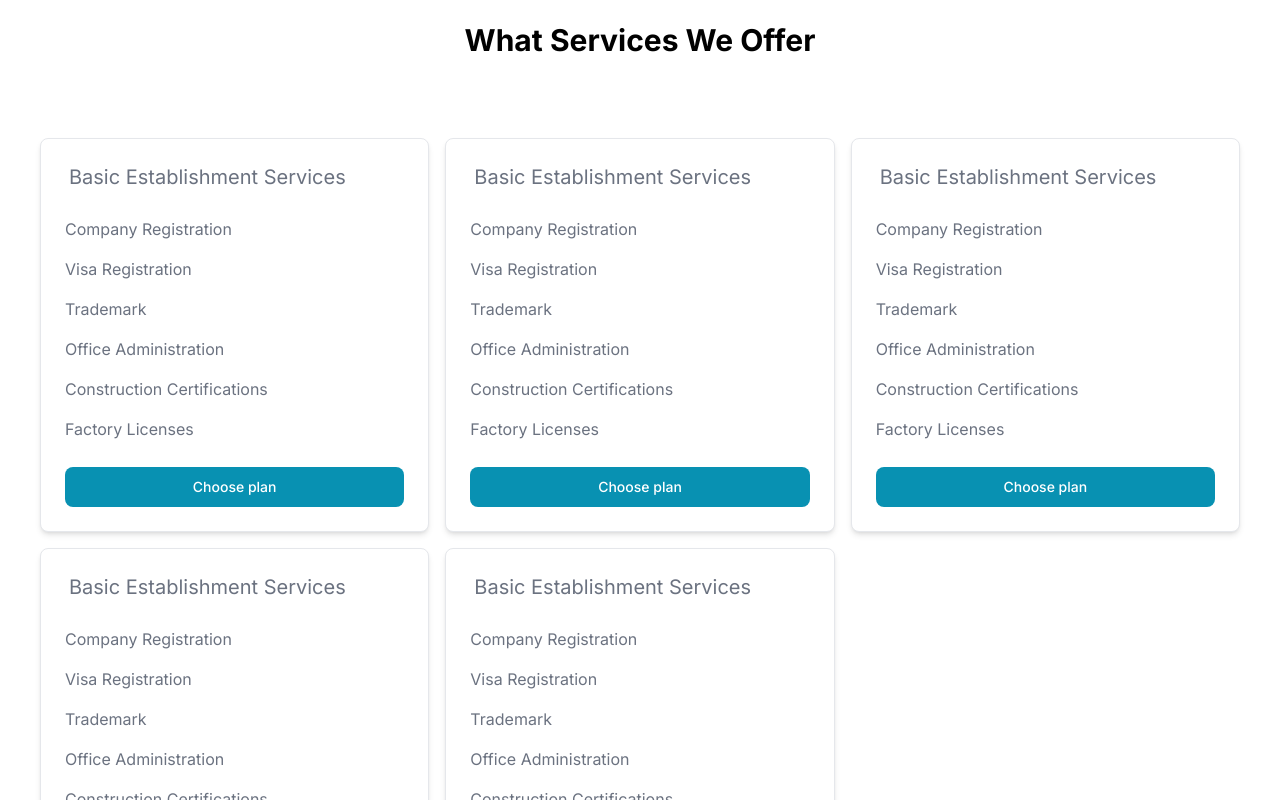
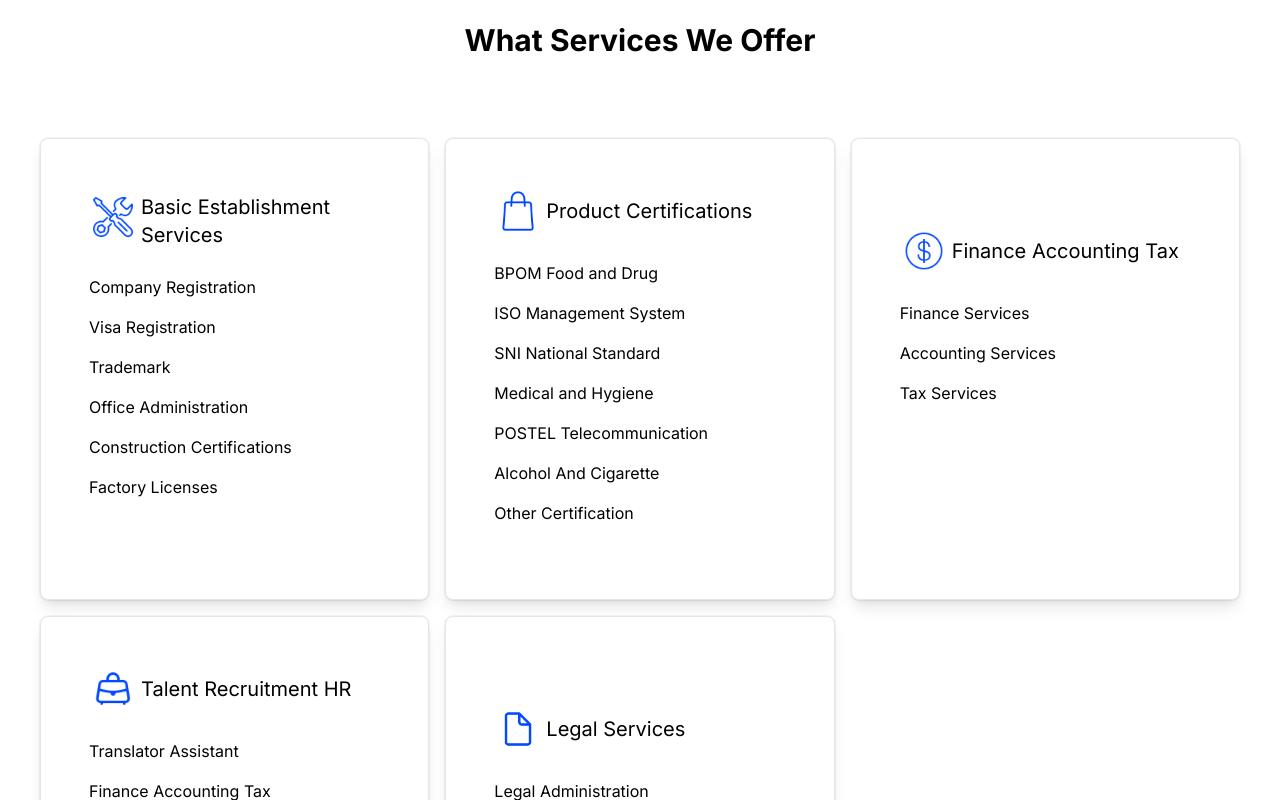
Before and after one commit to fikriymnn/tys-cons, a Next.js app: page / in a window 1280 px wide. Shown: the part 880-1680 px from the top of the page. Built offline with nearby package versions, Linux system fonts and the light colour scheme.

Commit message:
Update MainCard.jsx
update:
-update function
-update hover in card

```diff
--- a/src/components/MainCard.jsx
+++ b/src/components/MainCard.jsx
@@ -1,65 +1,68 @@
 'use client';
 import React from 'react'
 import { Card } from 'flowbite-react';
-function MainCard() {
+function MainCard({ icon, title, text1, text2, text3, text4, text5, text6, text7 }) {
      return (
-          <Card className='hover:bg-blue-600 hover:text-white'>
+          <Card className='p-10 group block rounded-lg p-6 bg-white ring-1 ring-slate-900/5 shadow-lg space-y-3 hover:bg-sky-500 hover:ring-sky-500  group-hover:text-white '>
                <a href="">
-                    <div className="flex items-baseline text-gray-900 dark:text-white">
-                         <img src="" alt="" />
-                         <span className="ml-1 text-xl font-normal text-gray-500 dark:text-gray-400">
-                              Basic Establishment Services
+                    <div className="flex items-baseline text-gray-900  first-linexport hover:/assets/images/icontools3.png
+                     {mainCard}">
+                         <img className='w-10 group-hover:stroke-white m-1' src={icon} alt="" />
+
+                         <span className="ml-1 text-xl font-normal my-auto  text-black  group-hover:text-white">
+                              {title}
                          </span>
+
                     </div>
                     <ul className="my-7 space-y-5">
                          <li className="flex space-x-3">
 
-                              <span className="text-base font-normal leading-tight text-gray-500 dark:text-gray-400">
-                                   Company Registration
+                              <span className="text-base font-normal leading-tight text-black group-hover:text-white">
+                                   {text1}
                               </span>
                          </li>
                          <li className="flex space-x-3">
 
-                              <span className="text-base font-normal leading-tight text-gray-500 dark:text-gray-400">
-                                   Visa Registration
+                              <span className="text-base font-normal leading-tight text-black group-hover:text-white">
+                                   {text2}
                               </span>
                          </li>
                          <li className="flex space-x-3">
 
-                              <span className="text-base font-normal leading-tight text-gray-500 dark:text-gray-400">
-                                   Trademark
+                              <span className="text-base font-normal leading-tight text-black group-hover:text-white">
+                                   {text3}
                               </span>
                          </li>
                          <li className="flex space-x-3">
 
-                              <span className="text-base font-normal leading-tight text-gray-500 dark:text-gray-400">
-                                   Office Administration
+                              <span className="text-base font-normal leading-tight text-black group-hover:text-white">
+                                   {text4}
                               </span>
                          </li>
                          <li className="flex space-x-3">
 
-                              <span className="text-base font-normal leading-tight text-gray-500 dark:text-gray-400">
-                                   Construction Certifications
+                              <span className="text-base font-normal leading-tight text-black group-hover:text-white">
+                                   {text5}
                               </span>
                          </li>
                          <li className="flex space-x-3">
 
-                              <span className="text-base font-normal leading-tight text-gray-500 dark:text-gray-400">
-                                   Factory Licenses
+                              <span className="text-base font-normal leading-tight text-black group-hover:text-white">
+                                   {text6}
+                              </span>
+                         </li>
+                         <li className="flex space-x-3">
+
+                              <span className="text-base font-normal leading-tight text-black group-hover:text-white">
+                                   {text7}
                               </span>
                          </li>
 
 
                     </ul>
-                    <button
-                         className="inline-flex w-full justify-center rounded-lg bg-cyan-600 px-5 py-2.5 text-center text-sm font-medium text-white hover:bg-cyan-700 focus:outline-none focus:ring-4 focus:ring-cyan-200 dark:focus:ring-cyan-900"
-                         type="button"
-                    >
-                         <p>
-                              Choose plan
-                         </p>
-                    </button>
+
                </a>
+
 
           </Card>
      )
```
